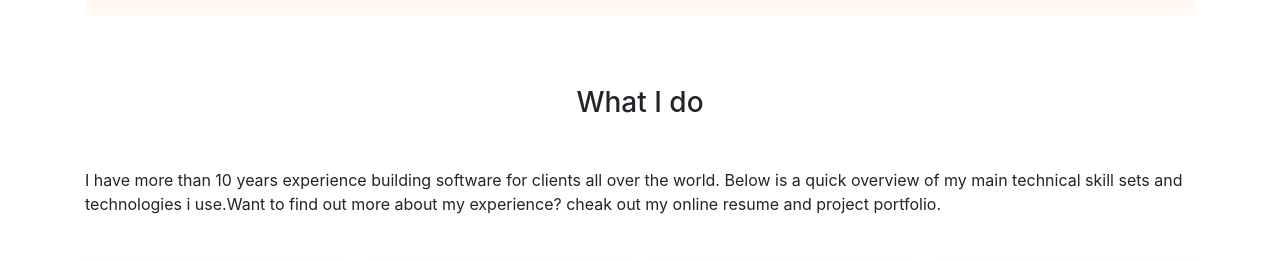
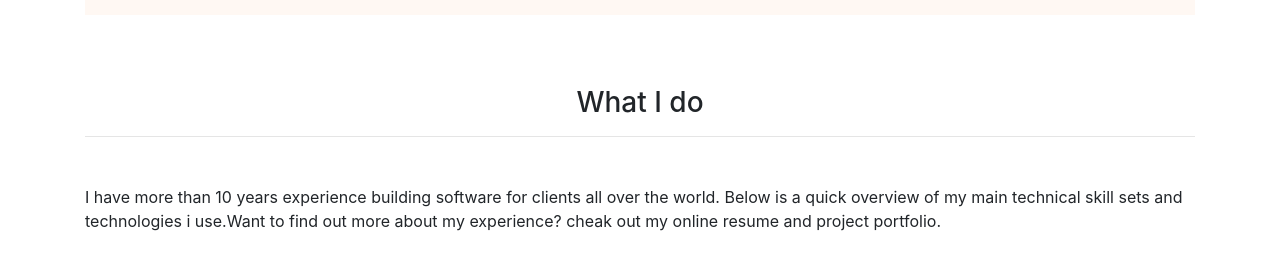
Before and after one commit to Lina-34/hpp-mary, a plain HTML site: page index.html in a window 1280 px wide. Shown: the part 1000-1261 px from the top of the page. Drawn offline with Linux system fonts and the light colour scheme.

Commit message:
add my files

```diff
--- a/index.html
+++ b/index.html
@@ -96,7 +96,7 @@
     </div>
   </div>
     <div class="container mt-2">
-      <h3 class="text-center">What I do</h3>
+      <h3 class="text-center">What I do</h3><hr>
       <p class=" mt-5">I have more than 10 years experience building software for clients all over the world. Below is a quick
         overview of my main technical skill sets and technologies i use.Want to find out more about my experience?
         cheak out my  online resume and project portfolio.
@@ -223,7 +223,7 @@
   <svg xmlns="http://www.w3.org/2000/svg" width="16" height="16" fill=" #fd710d" class="bi bi-gender-male " viewBox="0 0 16 16">
     <path fill-rule="evenodd" d="M9.5 2a.5.5 0 0 1 0-1h5a.5.5 0 0 1 .5.5v5a.5.5 0 0 1-1 0V2.707L9.871 6.836a5 5 0 1 1-.707-.707L13.293 2zM6 6a4 4 0 1 0 0 8 4 4 0 0 0 0-8"/>
   </svg>
-      </div>
+ </div>
     </div>
     <div class="col-6 col-lg-6">
       <h3>Lets Message me</h3>
```
